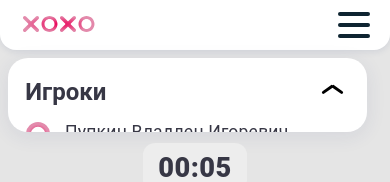
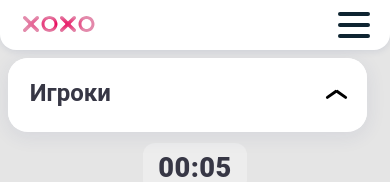
Before and after one commit to kl1mmm/tic-tac-toe-etagi, a Vue app: page /game in a window 390 px wide. Shown: the top 182 px of the page. Built offline with nearby package versions, Linux system fonts and the light colour scheme.

Commit message:
Gets players table for phones.

```diff
--- a/src/components/Pages/GamePage.vue
+++ b/src/components/Pages/GamePage.vue
@@ -1,19 +1,20 @@
 <template>
   <div class="wrapper">
-    <MyNavbar style="width: 100%;"></MyNavbar>
+    <MyNavbar></MyNavbar>
     <div class="screen">
       <MyModal class="Popup" :winner="winner" :gameStatus="Status" v-if="isModalVisible"></MyModal>
-      <div class="playersTable" ref="table">
+      <div class="playersTable">
         <div class="topOfTable">
           <div class="tableName">Игроки</div>
           <div class="clickTop">
-            <input class="checkbox" type="checkbox" @click="openTable" name="" id=""/>
-            <a class="arrow-icon" ref="arr" @click="openTable">
+            <input class="checkbox" type="checkbox" @click="toggleOpen" name="" id=""/>
+            <a class="arrow-icon" ref="arr" @click="toggleOpen">
               <span class="left-bar"></span>
               <span class="right-bar"></span>
             </a>
           </div>
         </div>
+        <div class="menu-items-wrapper">
           <MySpreadsheet class="menu-items">
             <tbody>
             <tr v-for="player in playersData" :key="player.ID">
@@ -30,6 +31,8 @@
             </tr>
             </tbody>
           </MySpreadsheet>
+        </div>
+
       </div>
       <MyGrid :playersInfo="this.playersData" :inGameStatus="Status" @gameEnd="gameEnd" class="gameGrid"></MyGrid>
       <MyChat :playersInfo="this.playersData" class="usersChat"></MyChat>
@@ -75,9 +78,10 @@ export default {
       console.log(this.winner);
       this.isModalVisible = true;
     },
-    openTable() {
-      this.$refs.arr.classList.toggle('open');
-      this.$refs.table.classList.toggle('open');
+    toggleOpen() {
+      this.$refs.arr.classList.toggle('open-arrow');
+      document.querySelector('.menu-items-wrapper').classList.toggle('open')
+
     }
   }
 }
@@ -85,7 +89,7 @@ export default {
 
 <style scoped>
 .wrapper {
-  height: 100vh;
+  height: 100%;
   display: flex;
   flex-direction: column;
 }
@@ -98,11 +102,14 @@ export default {
 
 .playersTable {
   background: #ffffff;
+  position: relative;
   box-shadow: 0 4px 20px rgba(44, 57, 121, 0.09);
   border-radius: 1.25em;
   padding: 1% 1% 0 1%;
   margin: 2%;
-  height: 25%;
+  overflow: hidden;
+  min-height: 70px;
+  transition: all 0.9s ease;
 }
 
 .tableName {
@@ -111,7 +118,6 @@ export default {
   font-size: 1.5em;
   color: #373745;
   text-align: left;
-  margin-bottom: 4%;
 }
 
 .row {
@@ -194,7 +200,6 @@ export default {
   }
 
   .playersTable {
-    height: 30%;
     width: 20%;
   }
 
@@ -230,25 +235,51 @@ export default {
 
   .wrapper {
     background: #E5E5E5;
-    height: 100%;
+  }
+
+  MyNavbar {
+    width: 100%;
+    position: absolute;
+    top: 0;
+    left: 0;
+    z-index: 100;
   }
 
   .topOfTable {
+    position: absolute;
+    top: 0;
+    left: 0;
     display: flex;
     flex-direction: row;
     justify-content: space-between;
     align-content: center;
-    margin: 1em 0.85em 0 0.85em;
+    width: 100%;
+    height: 50px;
+    background-color: #fff;
+    padding: 10px;
+    align-items: center;
+    z-index: 3;
+  }
+
+  .tableName {
+    margin-left: 0.5em;
   }
 
   .clickTop {
+    width: 20px;
+    height: 20px;
     position: relative;
-    margin-right: 1.75em;
+    margin-right: 2em;
   }
 
   .row {
     margin-bottom: 2%;
     margin-left: 0.7em;
+  }
+
+  .playersTable {
+    width: 90%;
+    z-index: 1;
   }
 
   .arrow-icon {
@@ -271,8 +302,6 @@ export default {
     cursor: pointer;
     opacity: 0;
   }
-
-
 
   .left-bar {
     position: absolute;
@@ -324,26 +353,25 @@ export default {
     z-index: -1;
   }
 
-  .open .left-bar:after {
+  .open-arrow .left-bar:after {
     transform-origin: center center;
     transform: rotate(-70deg);
   }
 
-  .open .right-bar:after {
+  .open-arrow .right-bar:after {
     transform-origin: center center;
     transform: rotate(70deg);
   }
 
-  .playersTable {
-    height: 70px;
-    width: 90%;
-    overflow: hidden;
+
+  .menu-items-wrapper {
+    margin-top: -100%;
+    transition: all 1s ease;
+
   }
 
   .open {
-    height: 100%;
-    transform: translateY(0);
-    transition: transform 0.5s ease-in-out;
+    margin-top: 70px;
   }
 }
 </style>
--- a/src/components/UI/MyNavbar.vue
+++ b/src/components/UI/MyNavbar.vue
@@ -121,6 +121,10 @@ export default {
     background: #FFFFFF;
     box-shadow: 0 2px 6px rgba(44, 57, 121, 0.1);
     border-radius: 0 0 16px 16px;
+    position: relative;
+    top: 0;
+    left: 0;
+    z-index: 100;
   }
 
   .nav-container {
```
Lines whose indentation alone changed are shown as unchanged.
